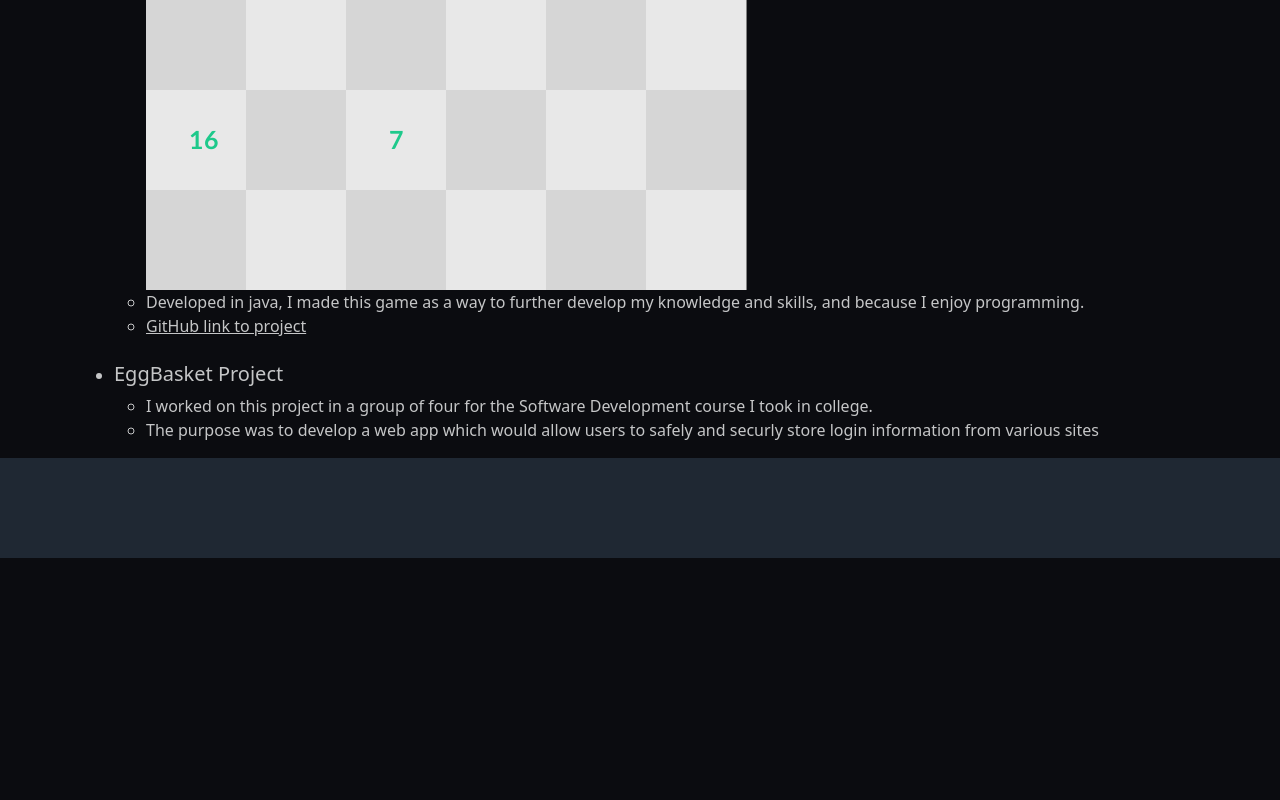
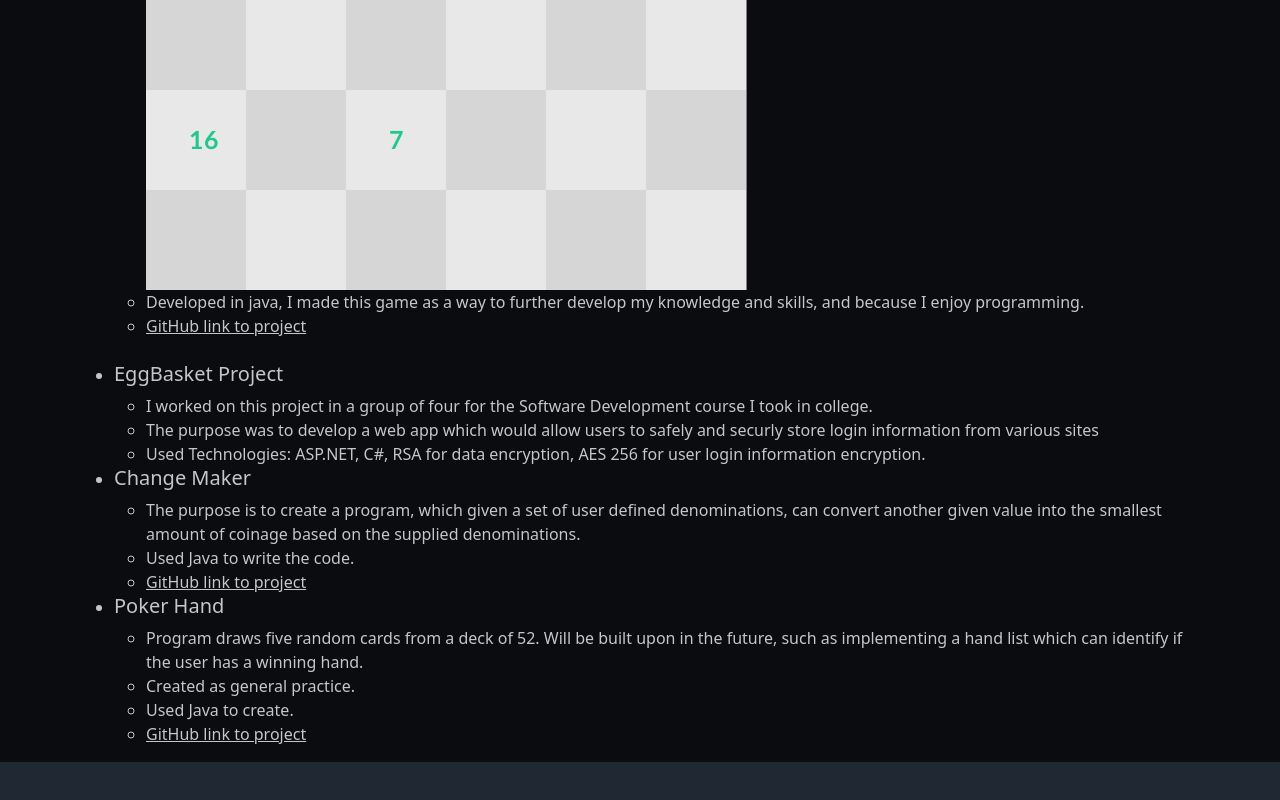
Before and after one commit to BrysonBoling/PortfolioWebsite, an Angular app in the folder Portfolio/ClientApp/: page /projects in a window 1280 px wide. Shown: the part 580-1380 px from the top of the page. Before the commit the page ends 1138 px from the top, so only its background shows below. Built offline with nearby package versions, Linux system fonts and the light colour scheme.

Commit message:
Update to include any recent projects

```diff
--- a/Portfolio/ClientApp/src/app/projects/projects.component.html
+++ b/Portfolio/ClientApp/src/app/projects/projects.component.html
@@ -36,6 +36,41 @@
         <li>
           The purpose was to develop a web app which would allow users to safely and securly store login information from various sites
         </li>
+        <li>
+          Used Technologies: ASP.NET, C#, RSA for data encryption, AES 256 for user login information encryption.
+        </li>
+      </ul>
+    </li>
+    <li>
+      <h5>Change Maker</h5>
+      <ul>
+        <li>
+          The purpose is to create a program, which given a set of user defined denominations, can convert another given value into the smallest amount of coinage based on
+          the supplied denominations.
+        </li>
+        <li>
+          Used Java to write the code.
+        </li>
+        <li>
+          <a href="https://github.com/BrysonBoling/Change-Calculator">GitHub link to project</a>
+        </li>
+      </ul>
+    </li>
+    <li>
+      <h5>Poker Hand</h5>
+      <ul>
+        <li>
+          Program draws five random cards from a deck of 52. Will be built upon in the future, such as implementing a hand list which can identify if the user has a winning hand.
+        </li>
+        <li>
+          Created as general practice.
+        </li>
+        <li>
+          Used Java to create.
+        </li>
+        <li>
+          <a href="https://github.com/BrysonBoling/Poker-Hand">GitHub link to project</a>
+        </li>
       </ul>
     </li>
   </ul>
```
Also changed, not shown: 4 other files (tests, documents, lock files or other folders).
